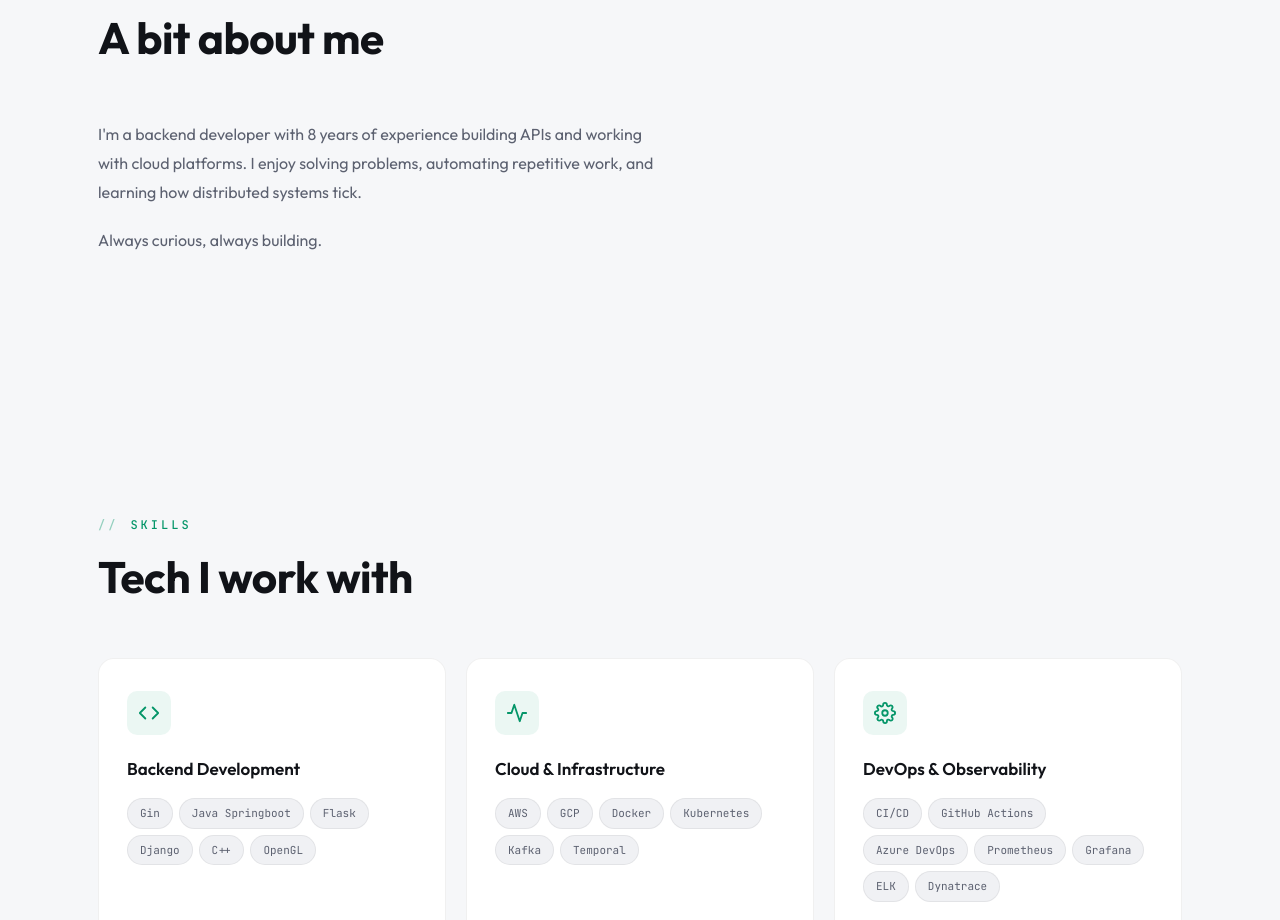
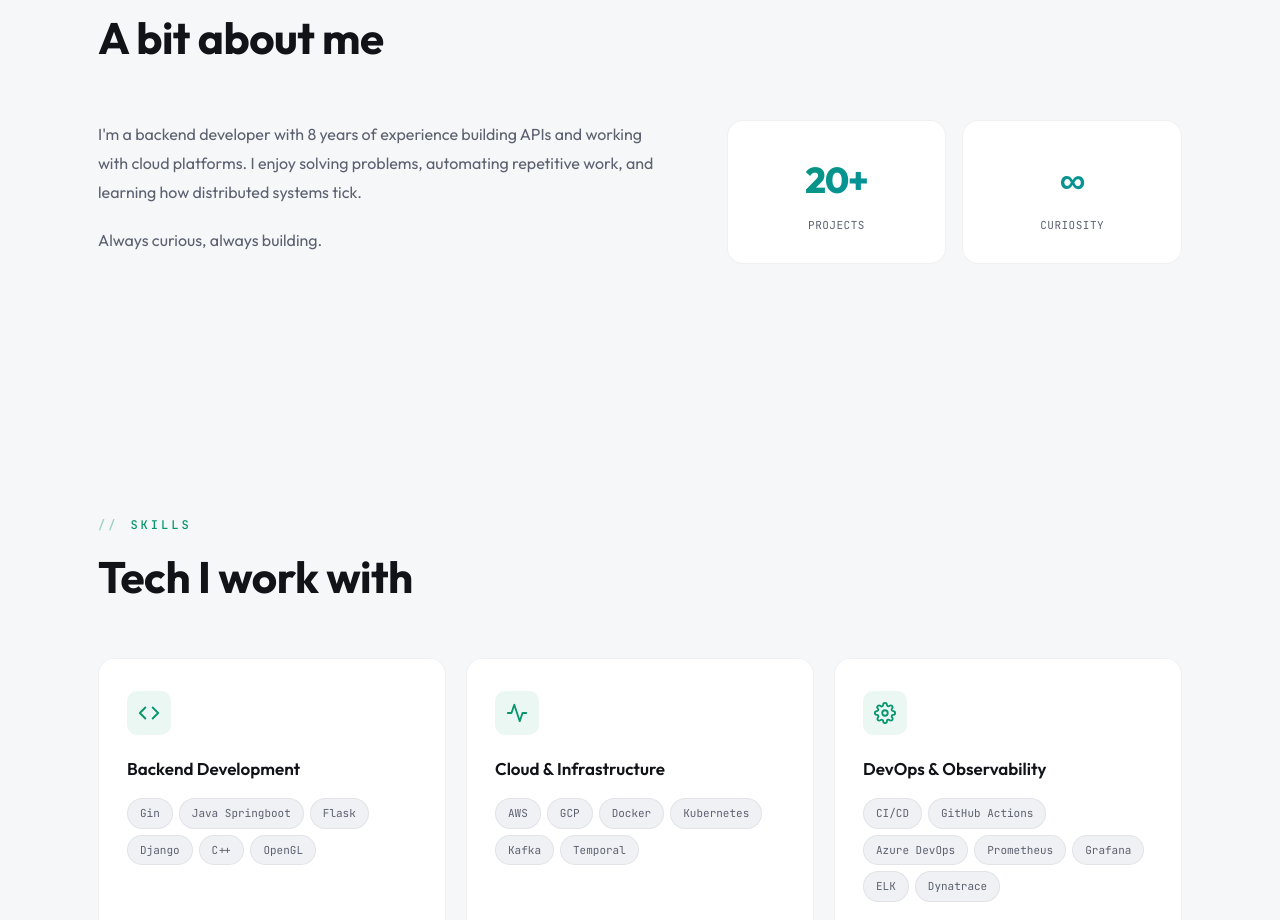
Before and after one commit to pravin-pk/me, a plain HTML site: page index.html in a window 1280 px wide. Shown: the part 943-1863 px from the top of the page. Drawn offline with Linux system fonts and the light colour scheme.

Commit message:
some improvements

```diff
--- a/index.html
+++ b/index.html
@@ -3,7 +3,7 @@
 <head>
   <meta charset="UTF-8">
   <meta name="viewport" content="width=device-width, initial-scale=1.0">
-  <title>PK — Backend Developer</title>
+  <title>Code. Create. Innovate. | PK</title>
   <meta name="description" content="Backend developer exploring cloud-native systems and DevOps.">
   <link rel="preconnect" href="https://fonts.googleapis.com">
   <link rel="preconnect" href="https://fonts.gstatic.com" crossorigin>
@@ -837,12 +837,16 @@
           <p>I'm a backend developer with 8 years of experience building APIs and working with cloud platforms. I enjoy solving problems, automating repetitive work, and learning how distributed systems tick.</p>
           <p>Always curious, always building.</p>
         </div>
-        <!-- <div class="about-stats">
+        <div class="about-stats">
           <div class="stat-card reveal-child">
-            <div class="stat-number">15+</div>
-            <div class="stat-label">TODO - Add gif and svg</div>
+            <div class="stat-number">20+</div>
+            <div class="stat-label">Projects</div>
           </div>
-        </div> -->
+          <div class="stat-card reveal-child">
+            <div class="stat-number">&infin;</div>
+            <div class="stat-label">Curiosity</div>
+          </div>
+        </div>
       </div>
     </div>
   </section>
```
